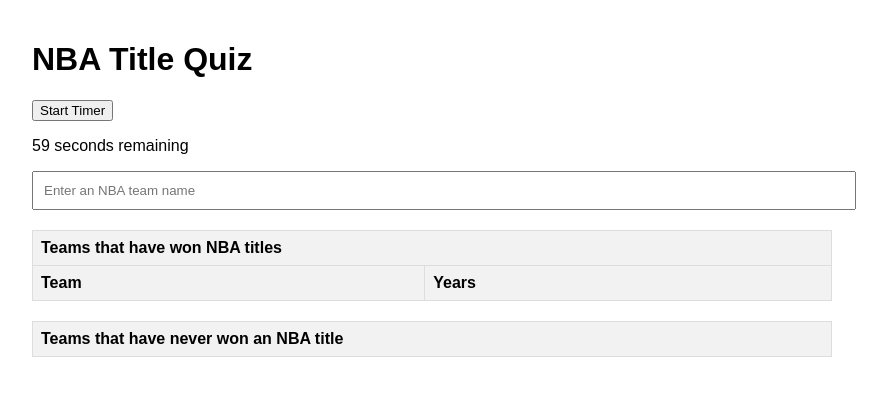
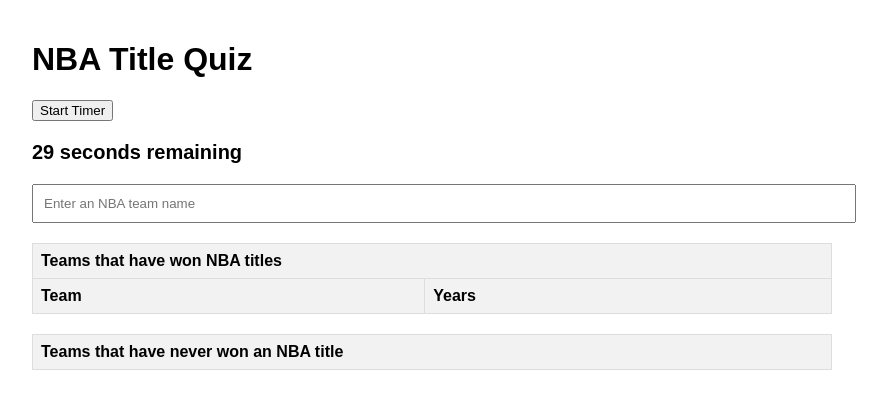
Before and after one commit to OTB-01/In-class-Activity-JS-Events, a plain HTML site: page index.html in a window 1280 px wide. Both pictures are taken after a click on the button "Start Timer". Shown: the whole page, without its empty margins (208-1095 px from the left). Drawn offline with Linux system fonts and the light colour scheme.

Commit message:
update timer and styles

```diff
--- a/index.html
+++ b/index.html
@@ -12,7 +12,7 @@
     <h1>NBA Title Quiz</h1>
 
     <button id="start-timer" onclick="startTimer()">Start Timer</button>
-    <p id="timer-output"></p>
+    <p id="timer-output">30 seconds</p>
 
     <input type="text" id="teamInput" placeholder="Enter an NBA team name">
     <table>
--- a/script.js
+++ b/script.js
@@ -80,12 +80,15 @@
 function startTimer() {
     const timerOutputElem = document.getElementById("timer-output");
 
-    let timeLimit = 60;
+    let timeLimit = 30;
     const timer = setInterval(function () {
         timerOutputElem.innerText = timeLimit + " seconds remaining";
         timeLimit--;
         console.log(timeLimit);
-        if(timeLimit === 0){
+        if(timeLimit <= 10){// timer color changes to red near end
+            timerOutputElem.style.color= "red"
+        }
+        if(timeLimit === 0){// call stopAnsewrs when timer reach 0 to stop
             stopAnswers();
             clearInterval(timer);
         }
@@ -94,5 +97,5 @@
 function stopAnswers() { // hides the team input whene the timer stops
     alert("time is up, no more answers");
     document.getElementById("teamInput").style.visibility = "hidden";
-    setTimeout(1000)
+    document.getElementById("timer-output").innerHTML="Timer Ended"
 }
--- a/styles.css
+++ b/styles.css
@@ -4,7 +4,11 @@
     margin: 0 auto;
     padding: 20px;
 }
-
+#timer-output {
+    font-weight: bold;
+    font-size: 20px;
+    margin-bottom: 20px;
+}
 input {
     width: 100%;
     padding: 10px;
```
